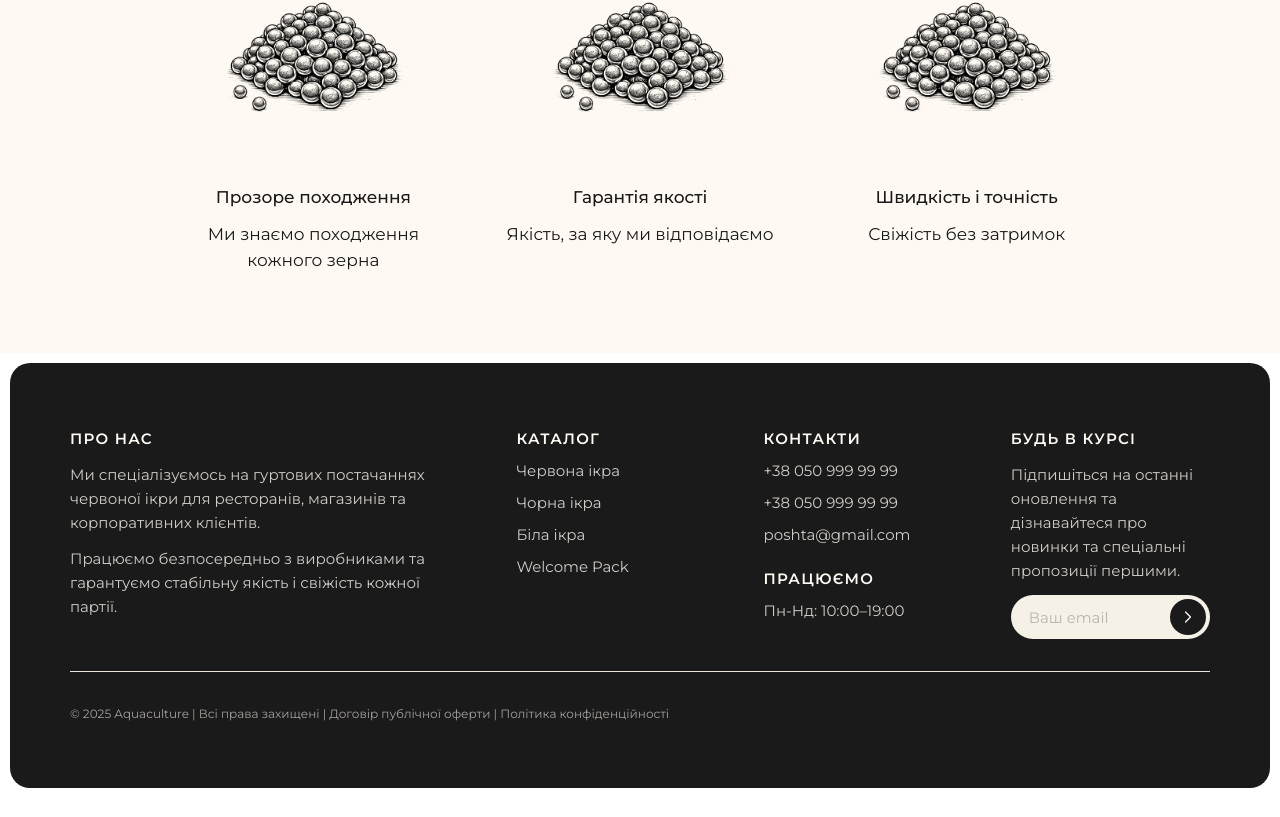
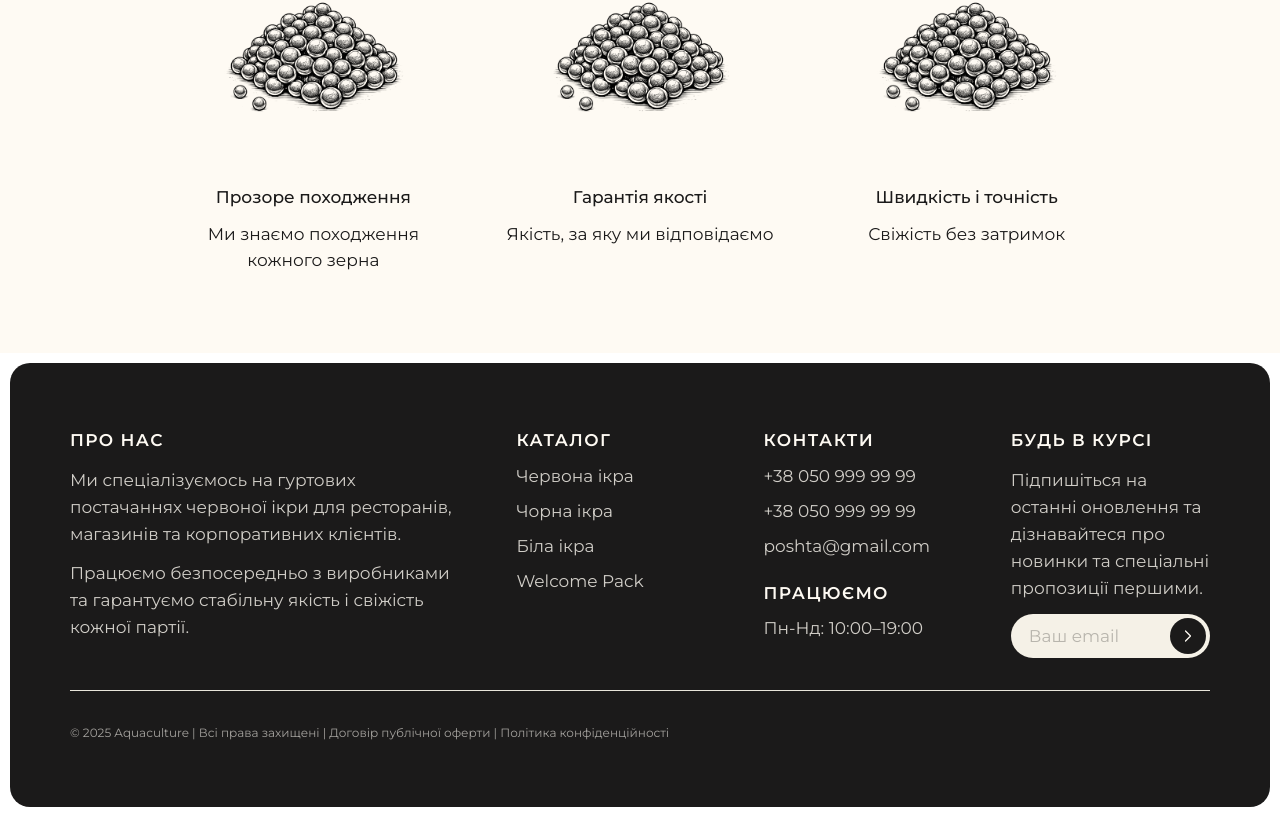
Before and after one commit to Ruslan-Opanasiuk/aquaculture, a React (Vite) app: page / in a window 1280 px wide. Shown: the part 1471-2288 px from the top of the page. Built offline with nearby package versions, Linux system fonts and the light colour scheme.

Commit message:
fix footer

```diff
--- a/src/components/Footer.jsx
+++ b/src/components/Footer.jsx
@@ -44,7 +44,7 @@ export default function Footer() {
             py-[64px]
 
             font-['Montserrat']
-            text-body-small
+            text-body
             leading-[1.6]
           "
         >
@@ -171,7 +171,7 @@ export default function Footer() {
                       placeholder:text-brand-gray
                       pl-[18px]
                       pr-[48px]
-                      text-body-small
+                      text-body
                       outline-none
                       ${error ? "ring-2 ring-error" : ""}
                     `}
```
